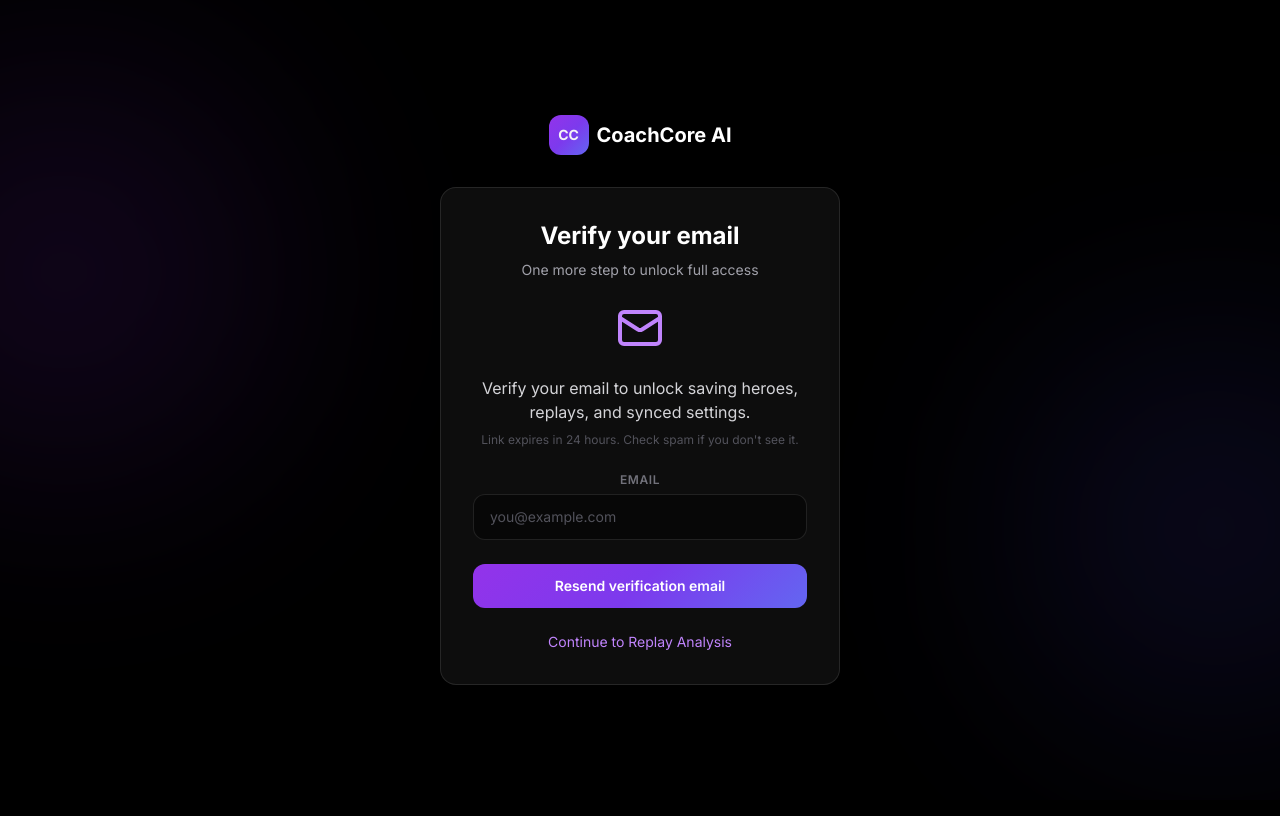
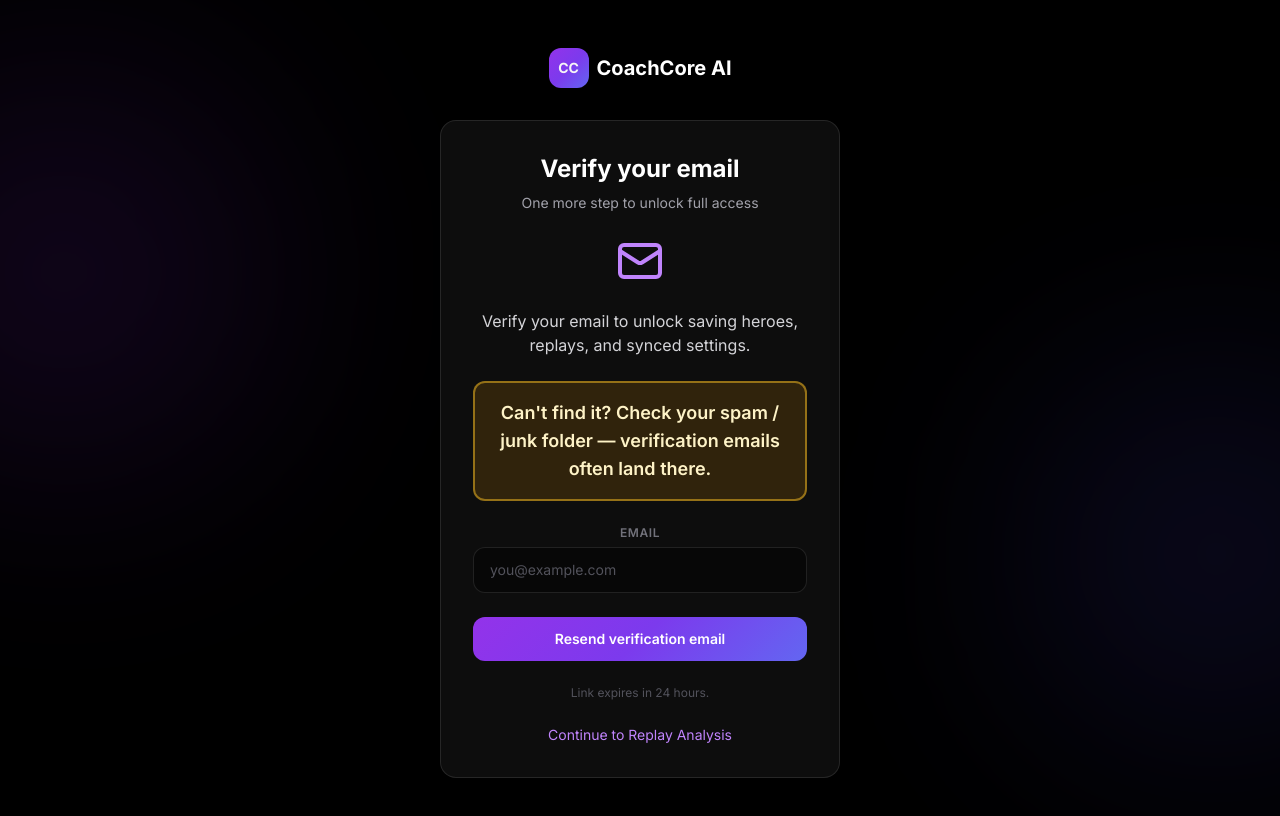
Before and after one commit to VbAio/coachcore-ai, a Next.js app in the folder apps/web/: page /verify-email in a window 1280 px wide. Shown: the top 816 px of the page. Built offline with nearby package versions, Linux system fonts and the light colour scheme; no server answers.

Commit message:
Highlight spam folder reminder on the verify email page.
Co-authored-by: VbAio <VbAio@users.noreply.github.com>

```diff
--- a/apps/web/src/app/api/auth/verify-email/route.ts
+++ b/apps/web/src/app/api/auth/verify-email/route.ts
@@ -141,7 +141,7 @@ export async function PUT(request: Request) {
       success: true,
       message: emailResult.loggedOnly
         ? 'Dev mode: verification link was logged to the server console (RESEND_API_KEY not set).'
-        : 'Verification email sent. Check your inbox (and spam).',
+        : 'Verification email sent. Check your inbox — and your spam / junk folder.',
     });
   } catch (err) {
     console.error('[resend-verification]', err);
--- a/apps/web/src/app/verify-email/page.tsx
+++ b/apps/web/src/app/verify-email/page.tsx
@@ -133,10 +133,14 @@ function VerifyEmailContent() {
               : 'Enter the email you signed up with to resend the link.'}
           </p>
         )}
-        <p className="mt-2 text-xs text-zinc-600">
-          Link expires in 24 hours. Check spam if you don&apos;t see it.
-        </p>
       </div>
+
+      <p
+        className="rounded-xl border-2 border-amber-400/50 bg-amber-500/15 px-4 py-4 text-base font-semibold leading-snug text-amber-100 sm:text-lg"
+        role="status"
+      >
+        Can&apos;t find it? Check your spam / junk folder — verification emails often land there.
+      </p>
 
       {!session?.user?.email && (
         <FormField label="Email">
@@ -159,6 +163,8 @@ function VerifyEmailContent() {
         Resend verification email
       </SubmitButton>
 
+      <p className="text-xs text-zinc-600">Link expires in 24 hours.</p>
+
       <p className="text-sm text-zinc-500">
         <Link href="/rocket-league/replays" className="text-purple-400 hover:text-purple-300">
           Continue to Replay Analysis
```
